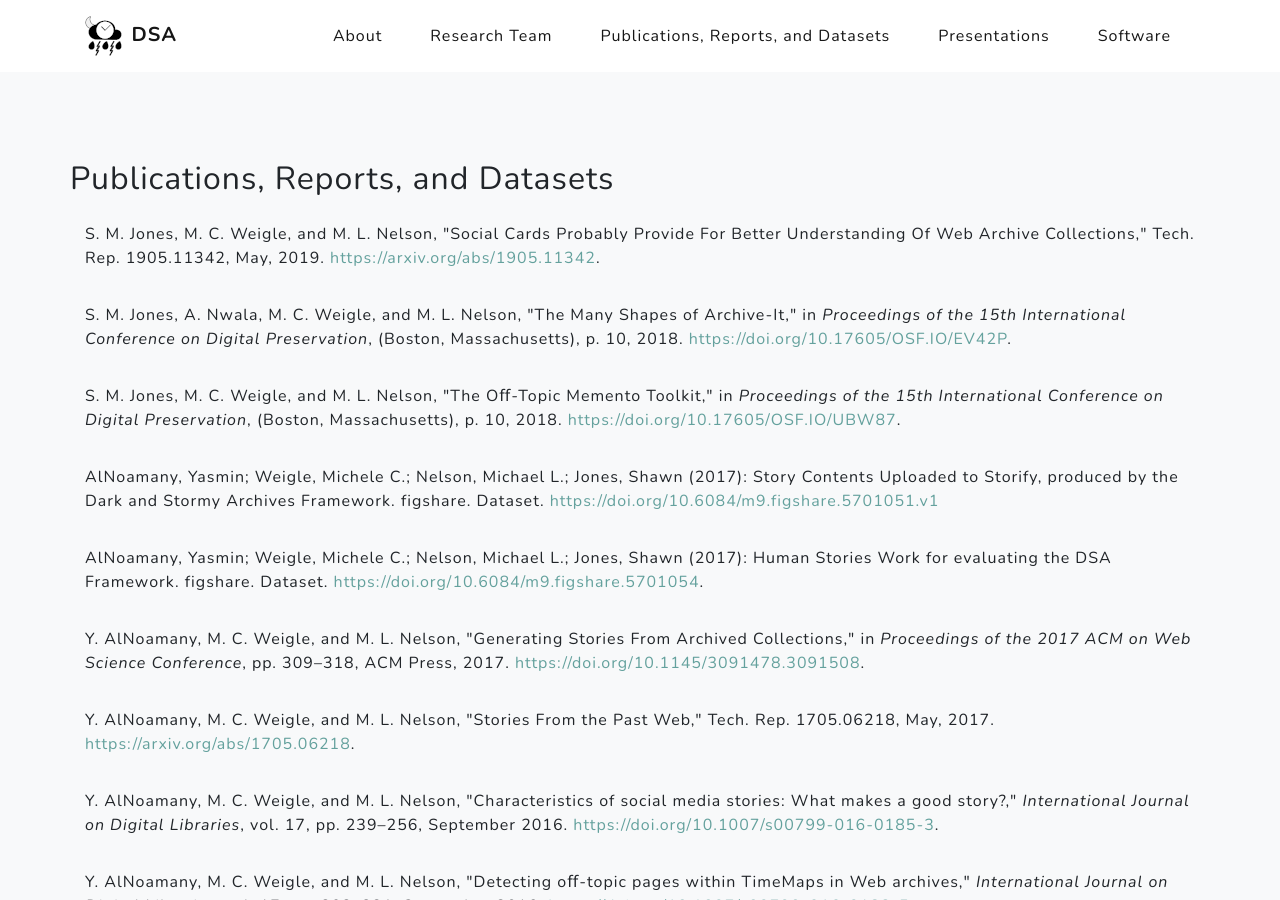
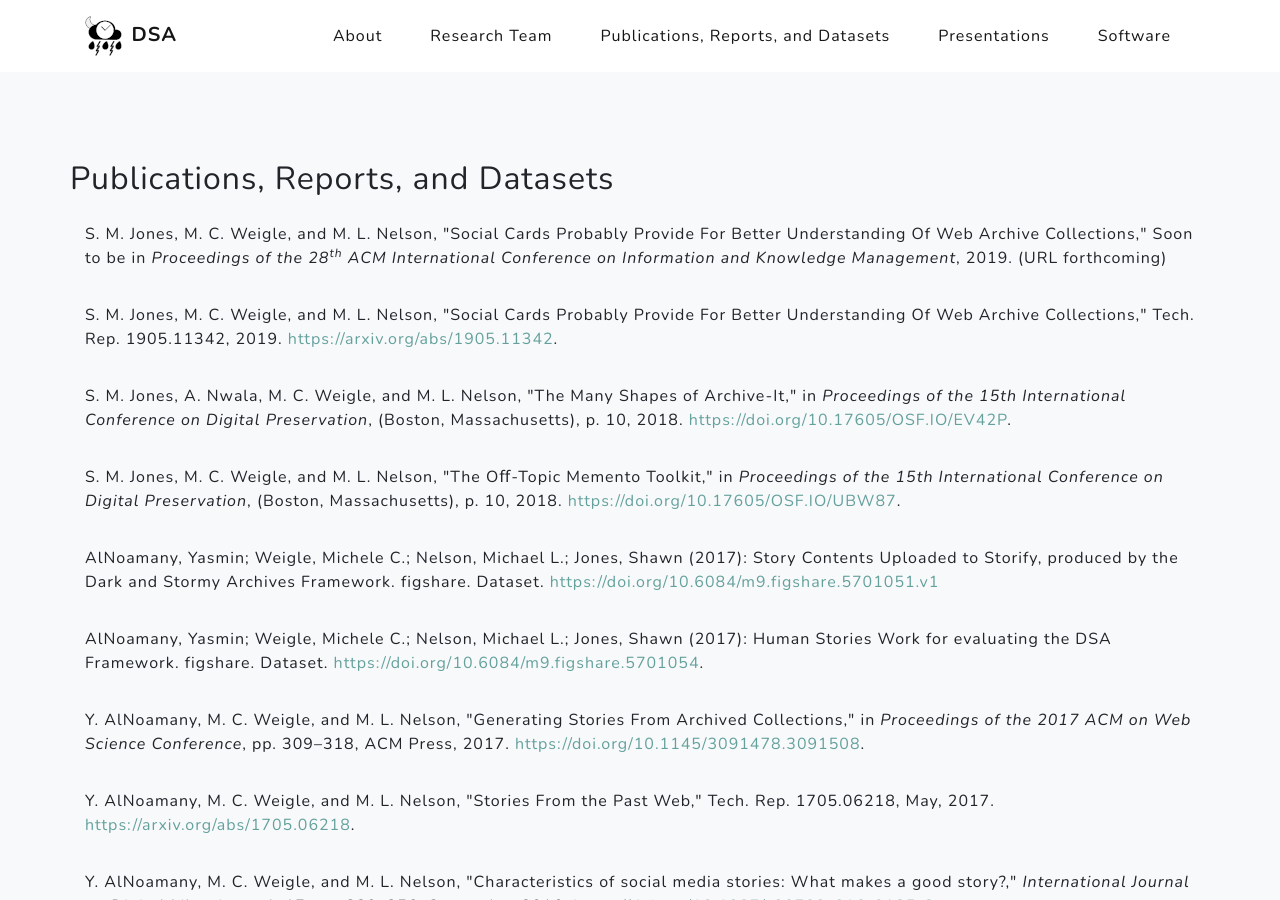
Before and after one commit to oduwsdl/oduwsdl.github.io, a Jekyll site: the page built from publications.html, in a window 1280 px wide and 900 px high. Built offline with Jekyll 4.4.1, drawn with Linux system fonts in a browser that asks for light colours; nearby versions of some CDN libraries.

Commit message:
updates due to current achievements

```diff
--- a/publications.html
+++ b/publications.html
@@ -13,7 +13,17 @@ permalink: /publications.html
 
     <div class="row">
       <div class="col-xl-12 col-lg-12">
-          S. M. Jones, M. C. Weigle, and M. L. Nelson, &quot;Social Cards Probably Provide For Better Understanding Of Web Archive Collections,&quot; Tech. Rep. 1905.11342, May, 2019. <a href="https://arxiv.org/abs/1905.11342">https://arxiv.org/abs/1905.11342</a>.
+          S. M. Jones, M. C. Weigle, and M. L. Nelson, &quot;Social Cards Probably Provide For Better Understanding Of Web Archive Collections,&quot; Soon to be in <em>Proceedings of the 28<sup>th</sup> ACM International Conference on Information and Knowledge Management</em>, 2019. (URL forthcoming)
+      </div>
+    </div>
+
+    <div class="row">
+      <hr/>
+    </div>
+
+    <div class="row">
+      <div class="col-xl-12 col-lg-12">
+          S. M. Jones, M. C. Weigle, and M. L. Nelson, &quot;Social Cards Probably Provide For Better Understanding Of Web Archive Collections,&quot; Tech. Rep. 1905.11342, 2019. <a href="https://arxiv.org/abs/1905.11342">https://arxiv.org/abs/1905.11342</a>.
       </div>
     </div>
 
```
Also changed, not shown: presentations.html (+10 -0 lines), software.html (+8 -2 lines), img/website-icon-32px.png (added).
